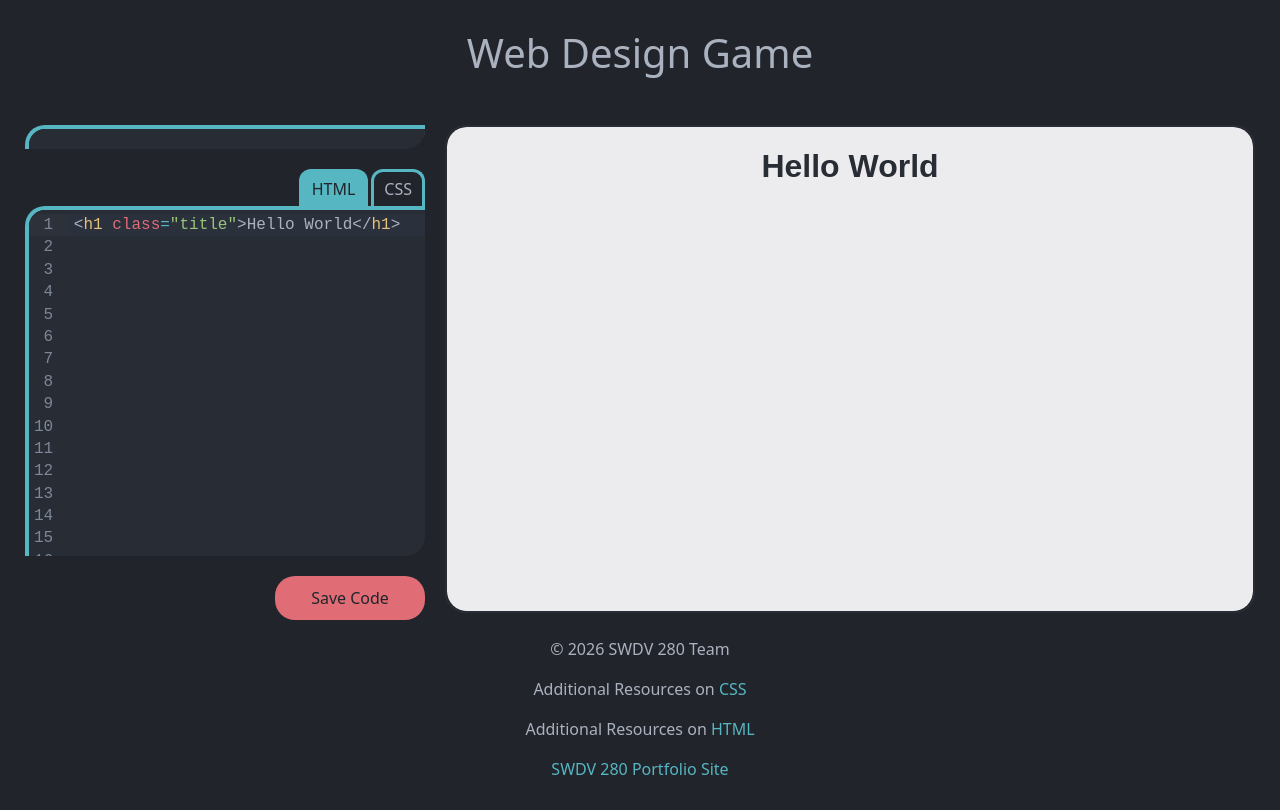
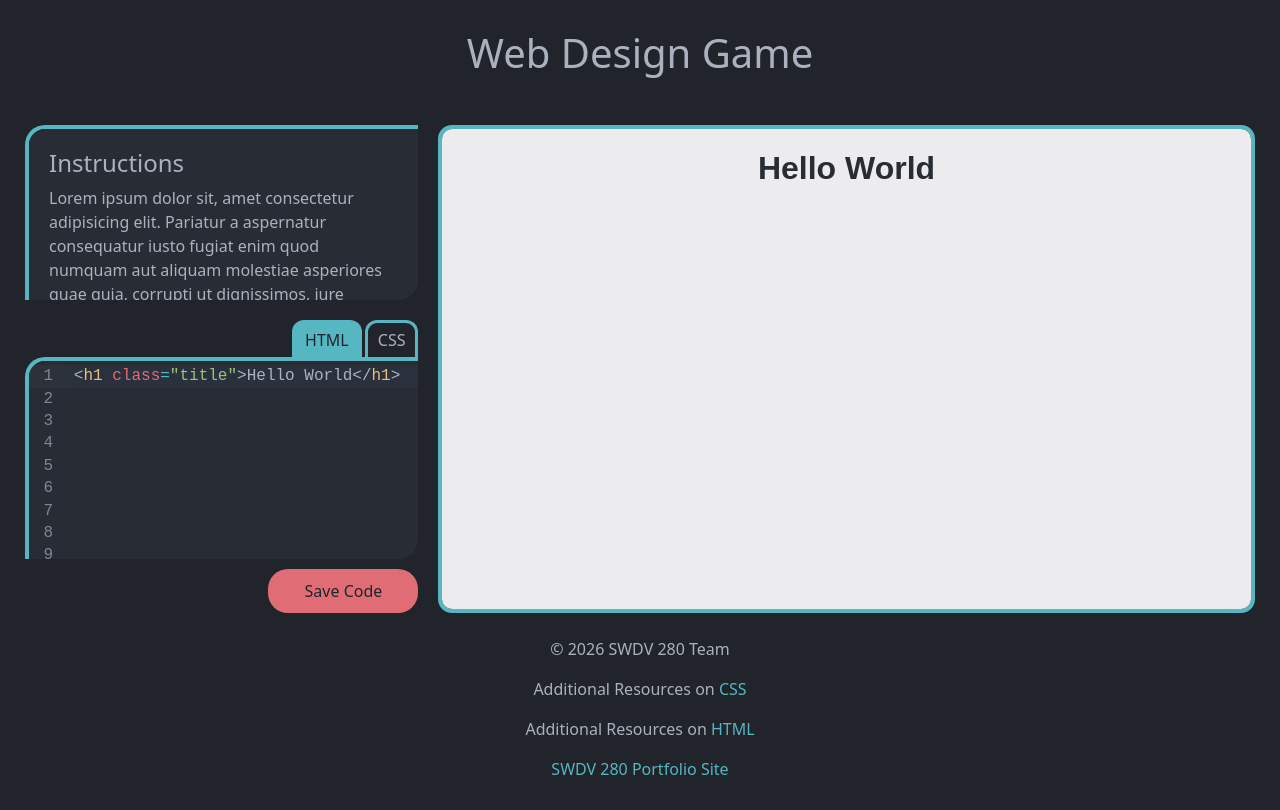
Before and after one commit to DevinneLeigh/Web-Design-Game, a Vue app: page / in a window 1280 px wide. Built offline with nearby package versions, Linux system fonts and the light colour scheme.

Commit message:
Style updates.

```diff
--- a/src/assets/styles/main.scss
+++ b/src/assets/styles/main.scss
@@ -80,6 +80,7 @@ $xxl: 1400px;
     display: flex;
     flex-flow: column;
     gap: 20px;
+    height: 100%;
     @include lg { // 960px
       width: 400px;
     }
@@ -89,37 +90,42 @@ $xxl: 1400px;
       padding: 20px 20px 0 20px;
       overflow: auto;
       @include lg { // 960px
-        height: 50%;
+        height: 40%;
       }
       h2 {
         font-size: 24px;
       }
     }
+    .editor-section {
+      height: 400px;
+        @include lg { // 960px
+          height: 60%;
+        }
+      .editor {
+        width: 100%;
+        // height: 400px;
+        overflow: auto;
+        @include lg { // 960px
+          // height: 100%;
+        }
+      }
       .save-button {
         display: flex;
         justify-content: center;
+        margin-top: 10px;
         @include lg { // 960px
           justify-content: flex-end;
         }
       }
     }
   }
-
-
-.editor {
-  width: 100%;
-  height: 350px;
-  overflow: auto;
-  @include lg { // 960px
-    width: 400px;
-  }
 }
 
 
 .output {
   background-color: $dark;
-  border: solid 2px $dark2;
-  border-radius: 20px;
+  border: solid 4px $blue;
+  border-radius: 14px;
   width: 100%;
   height: 400px;
   overflow: auto;
@@ -131,12 +137,7 @@ $xxl: 1400px;
     width: 100%;
     height: 100%;
     border: none;
-    border-radius: 20px;
   }
-}
-
-.editor .cm-cursor {
-  border-left: 3px solid #c678dd;
 }
 
 .custom-border {
@@ -180,7 +181,61 @@ $xxl: 1400px;
   }
 }
 
+
+.editor .cm-cursor {
+  border-left: 3px solid $purple;
+}
+
 footer a {
   color: $blue;
   text-decoration: none;
 }
+
+
+
+
+/* Define width/height */
+.element::-webkit-scrollbar {
+    width: 10px;
+}
+/* Track (background) */
+.element::-webkit-scrollbar-track {
+    background: #f1f1f1;
+}
+/* Thumb (handle) */
+.element::-webkit-scrollbar-thumb {
+    background: #888;
+    border-radius: 5px;
+}
+/* Hover effect */
+.element::-webkit-scrollbar-thumb:hover {
+    background: #555;
+}
+
+
+/* For Firefox */
+.element {
+    scrollbar-width: thin; /* or 'auto', 'none' */
+    scrollbar-color: #888 #f1f1f1; /* thumb track */
+}
+
+
+
+
+.editor-tabs {
+  height: 37px;
+
+}
+
+.editor {
+  height: calc(100% - 91px);
+}
+
+.save-button {
+  height: 44px;
+}
+
+
+.cm-editor {
+  height: 100%;
+}
--- a/src/components/CodeEditor.vue
+++ b/src/components/CodeEditor.vue
@@ -1,5 +1,5 @@
 <template>
-  <div ref="editor" class="editor"></div>
+  <div ref="editor"></div>
 </template>
 
 <script setup>
--- a/src/components/GameWindow.vue
+++ b/src/components/GameWindow.vue
@@ -4,7 +4,7 @@
       <div class="instructions custom-border">
         <GameInstructions />
       </div>
-      <div>
+      <div class="editor-section">
         <div class="editor-tabs">
           <button :class="{ active: activeTab === 'html' }" @click="activeTab = 'html'">HTML</button>
           <button :class="{ active: activeTab === 'css' }" @click="activeTab = 'css'">CSS</button>
@@ -22,12 +22,12 @@
             language="css"
           />
         </div>
-      </div>
-      <div class="save-button">
-      <Button
-        label="Save Code"
-        buttonClass="custom-button"
-        @action="handleSave" ></Button>
+        <div class="save-button">
+          <Button
+            label="Save Code"
+            buttonClass="custom-button"
+            @action="handleSave" ></Button>
+        </div>
       </div>
     </div>
     <div class="output">
```
Also changed, not shown: 4 other files (tests, documents, lock files or other folders). Lines whose indentation alone changed are shown as unchanged.
